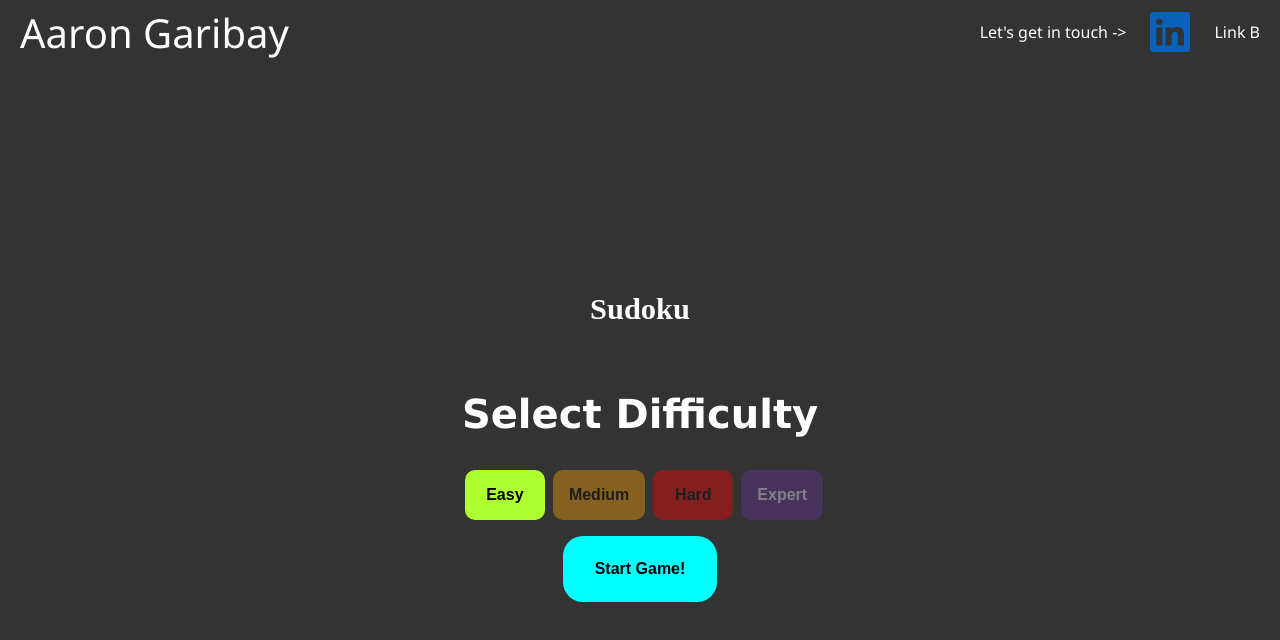
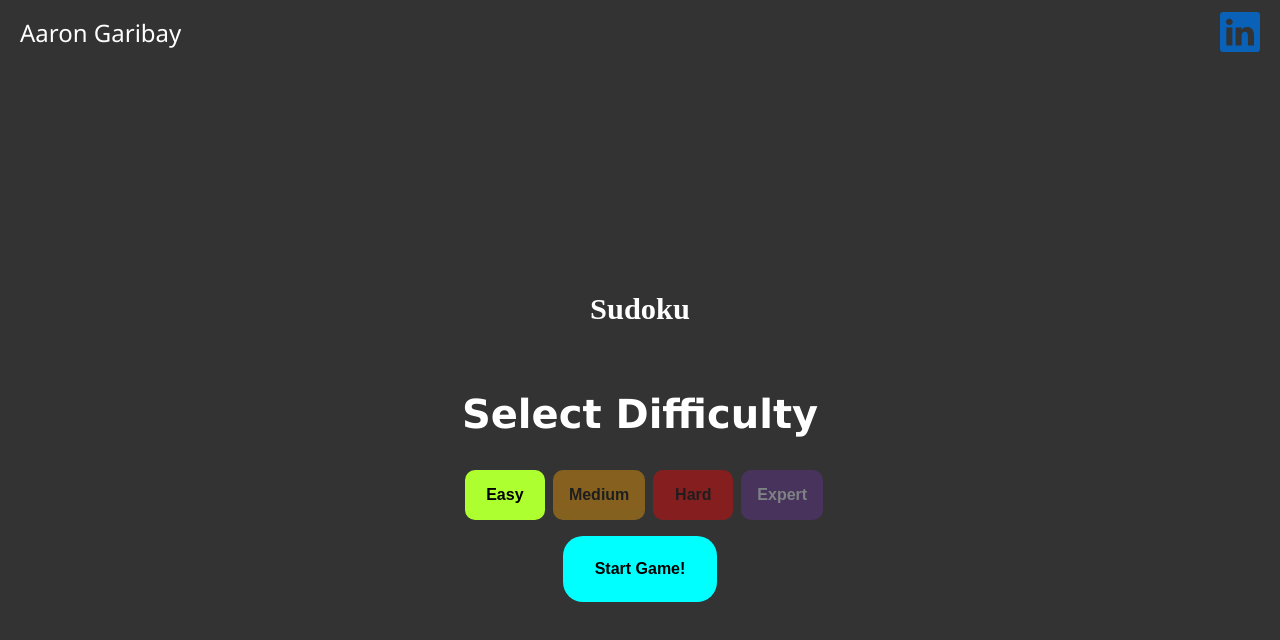
Before and after one commit to aHardReset/sudoku-game-ts, a React (Vite) app: page / in a window 1280 px wide. Shown: the top 640 px of the page. Built offline with nearby package versions, Linux system fonts and the light colour scheme.

Commit message:
fixing navbar

```diff
--- a/src/Navbar.tsx
+++ b/src/Navbar.tsx
@@ -10,18 +10,8 @@ function Navbar () {
       </a>
       <ul>
         <li>
-          <a href="#">
-            {"Let's get in touch ->"}
-          </a>
-        </li>
-        <li>
           <a href="https://linkedin.com/in/AaronGaribay" target="_blank" rel='noreferrer'>
             <LinkedInIcon className='navbar-icon linkedin-icon' />
-          </a>
-        </li>
-        <li>
-          <a className="nav-link" href="/">
-            Link B
           </a>
         </li>
       </ul>
--- a/src/Sudoku.tsx
+++ b/src/Sudoku.tsx
@@ -372,7 +372,6 @@ function Sudoku () {
   }
 
   function onSolvedState (): ReactElement[] {
-    console.log(solveResults)
     const elements = []
     const boardTitleElements = []
     if (solveResults.wasSolvedAutomatically) {
--- a/src/styles/navbar.css
+++ b/src/styles/navbar.css
@@ -11,7 +11,7 @@
 }
 
 .site-title {
-    font-size: 5vh;
+    font-size: 1.5rem;
 }
 
 .nav ul {
```
